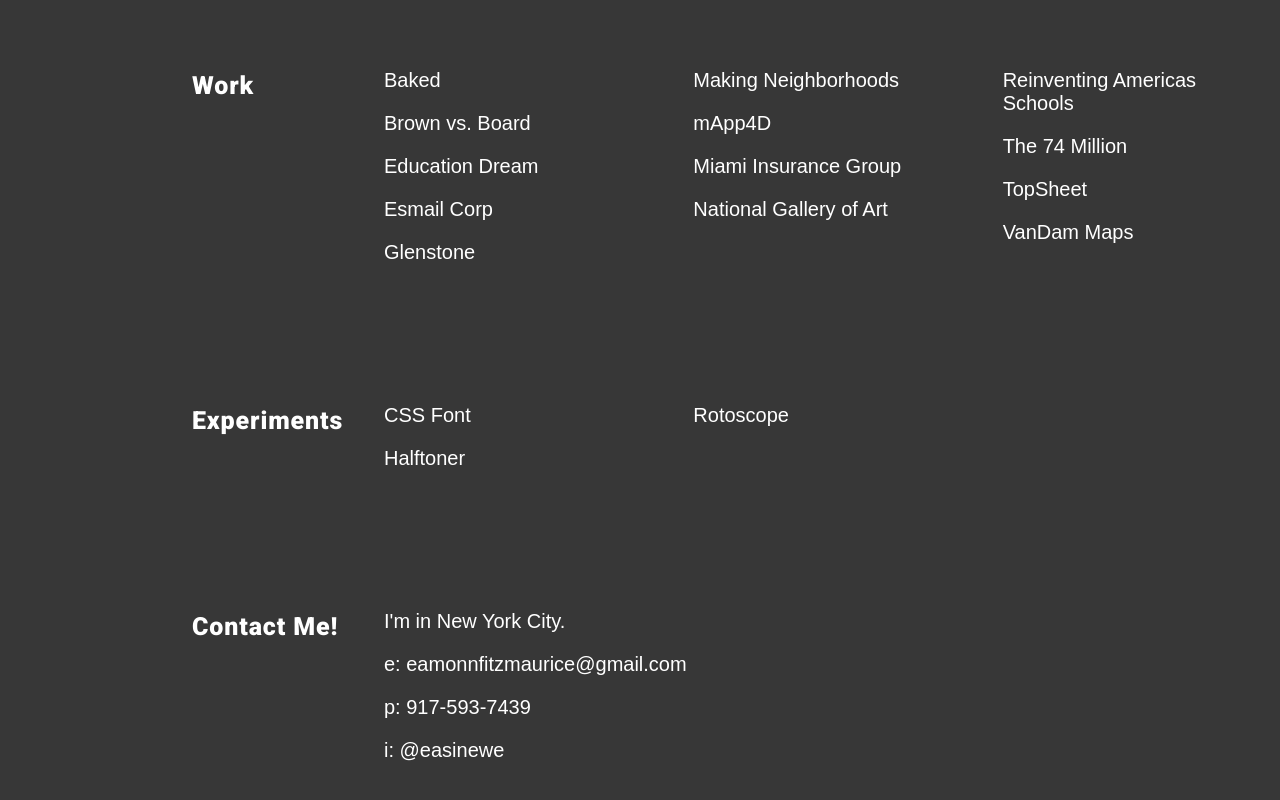
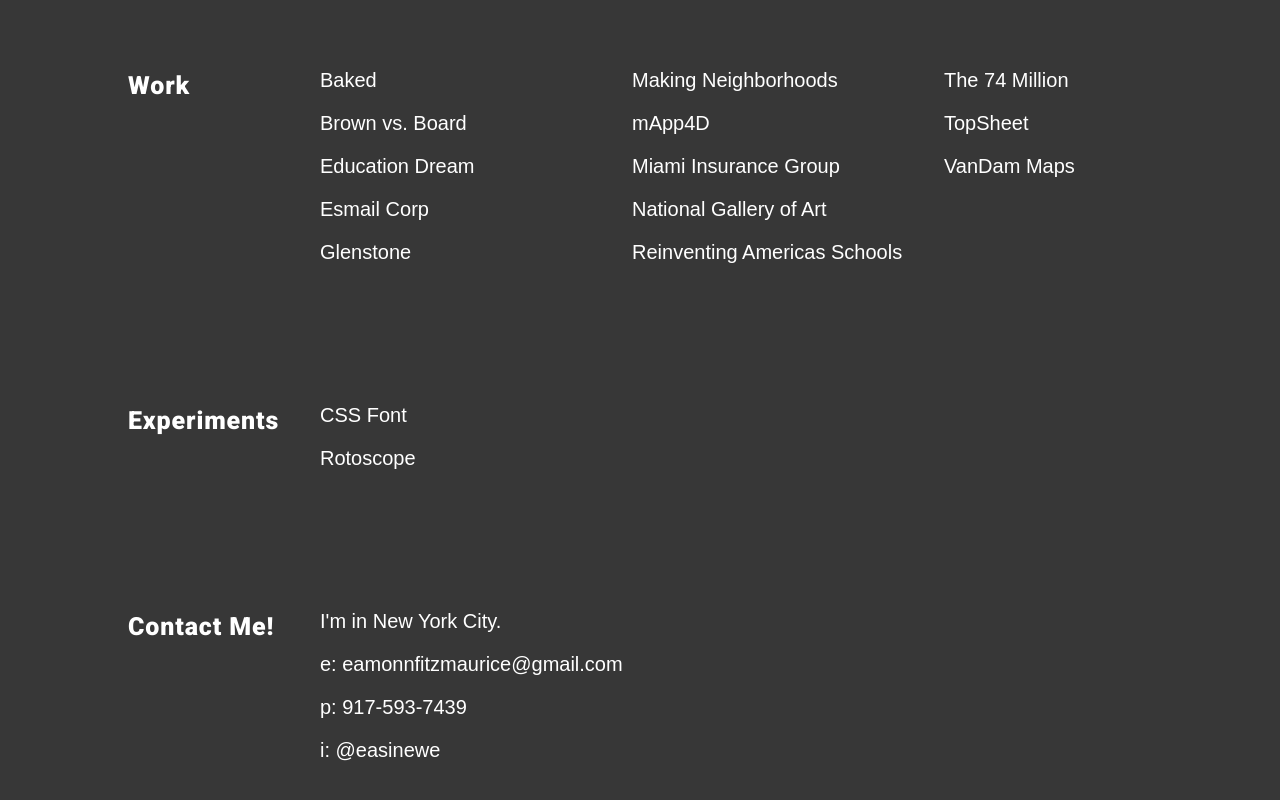
Before and after one commit to easinewe/resume, a plain HTML site: page index.html in a window 1280 px wide. Shown: the part 860-1660 px from the top of the page. Drawn offline with Linux system fonts and the light colour scheme; a web font is replaced by a local one.

Commit message:
descriptive text

```diff
--- a/index.html
+++ b/index.html
@@ -2,9 +2,11 @@
 <html>
 <head>
 <meta charset="UTF-8">
-<title>Eamonn Fitzmaurice | Design & Development in Brooklyn, NY</title>
+<title>Eamonn Fitzmaurice | Design & Development in NYC </title>
+<meta name="description" content="Resume for Eamonn Fitzmaurice.  Designer and Developer living in New York City.">
 
-<!--Google Fonts-->
+
+	<!--Google Fonts-->
 <link href="https://fonts.googleapis.com/css2?family=Monda&family=Roboto:wght@900&display=swap" rel="stylesheet">
 
 <style>
@@ -13,7 +15,8 @@
 		color: white;
 		background: #373737;
 		font-size: 10px;
-		margin-left: 30vw;
+		margin-left: 25vw;
+		margin-right: 5vw;
 	}
 	h1, h2, h3, h4, h5{
 		font-family: 'Roboto', sans-serif;
@@ -184,7 +187,7 @@
 		<h3>Experiments</h3>
 			<ul class="columns">
 				<li><a href="/monospace">CSS Font</a></li>
-				<li><a href="#">Halftoner</a></li>
+				<!--<li><a href="#">Halftoner</a></li>-->
 				<li><a href="/rotoscope">Rotoscope</a></li>
 			</ul>
 	</section>
```
